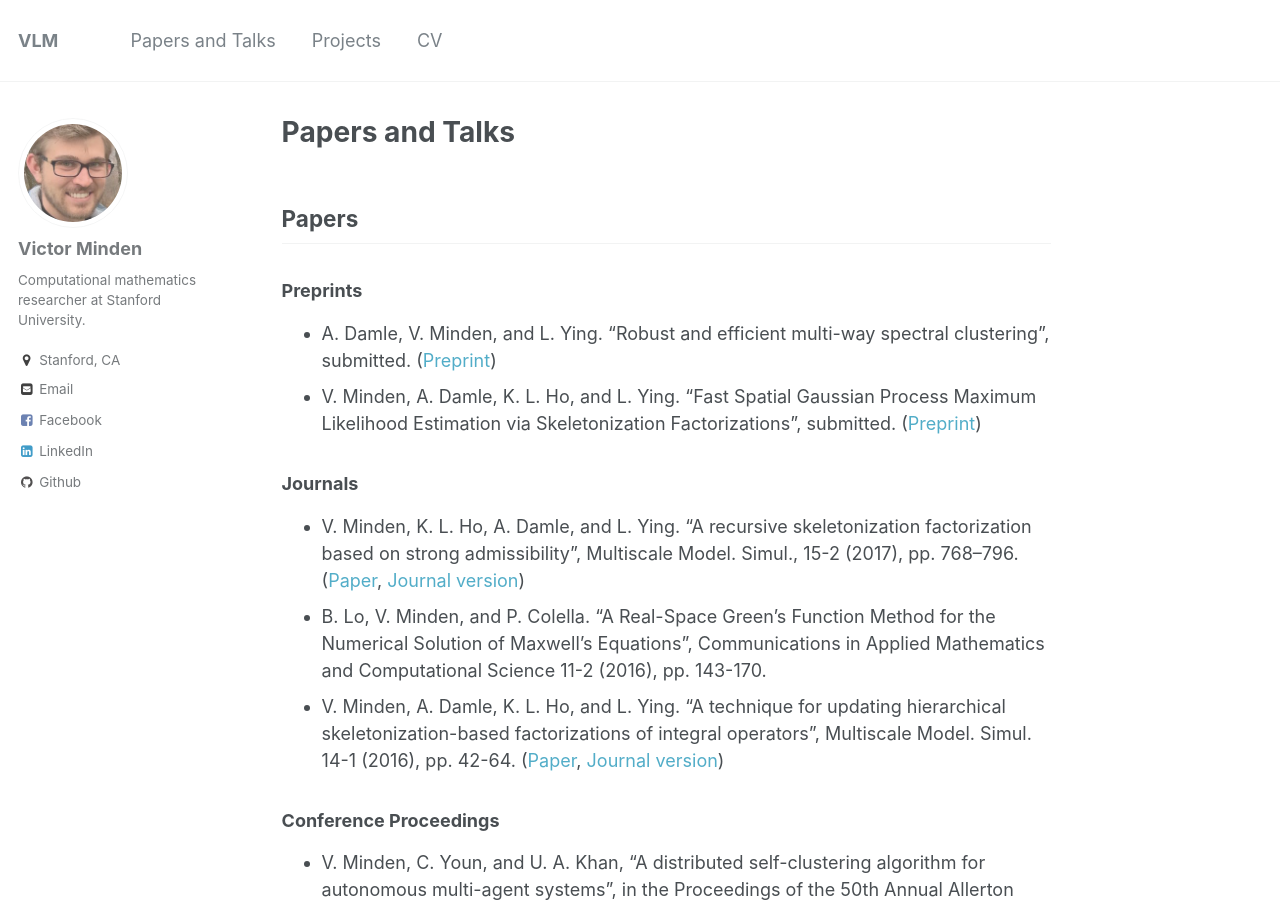
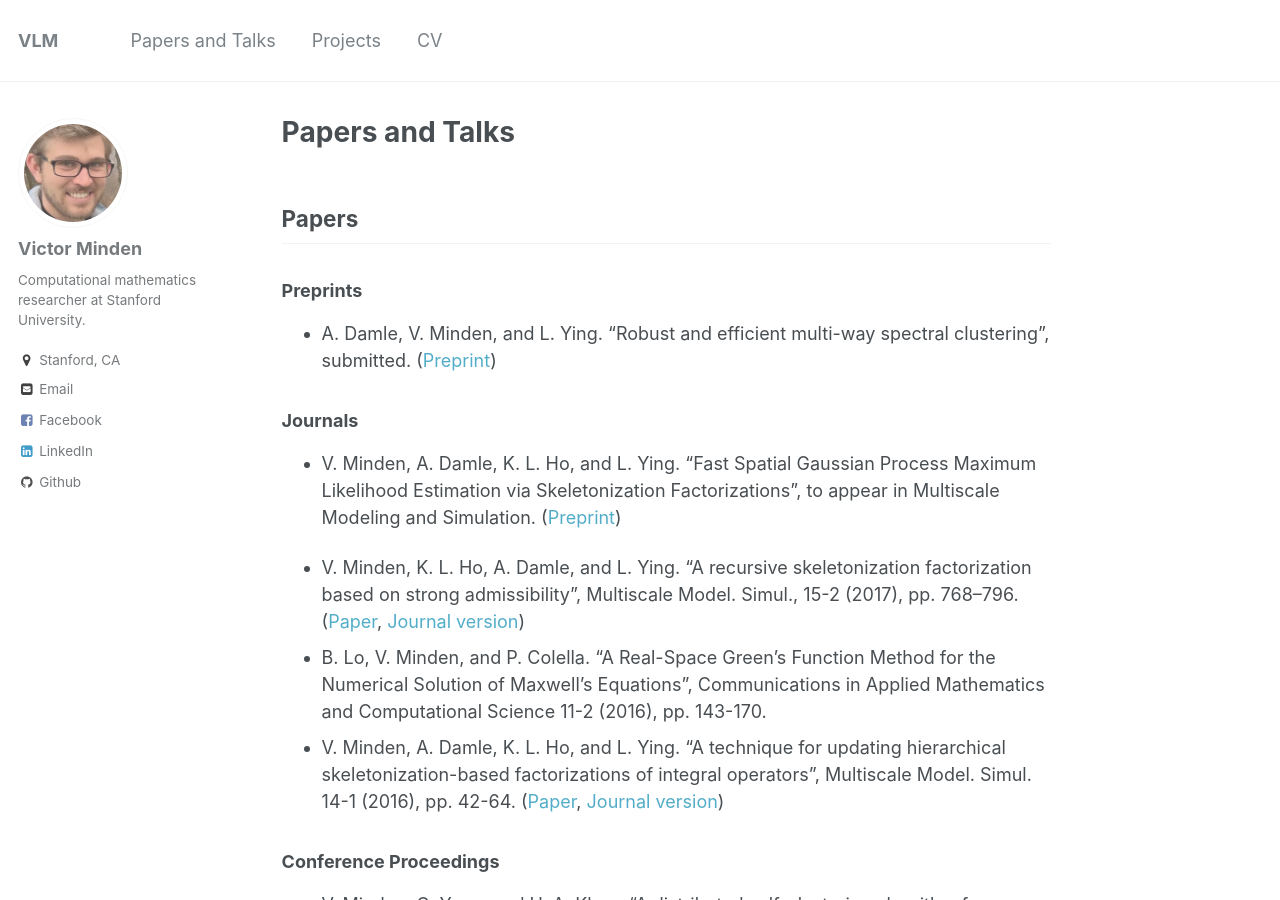
Before and after one commit to victorminden/victorminden.github.io, a Jekyll site: the page built from _pages/papers.md, in a window 1280 px wide and 900 px high. Built offline with Jekyll 4.4.1, drawn with Linux system fonts in a browser that asks for light colours.

Commit message:
update arxiv

```diff
--- a/_pages/papers.md
+++ b/_pages/papers.md
@@ -11,9 +11,10 @@ permalink: /papers.html
 
 ### Preprints
 - A. Damle, V. Minden, and L. Ying.  "Robust and efficient multi-way spectral clustering", submitted. ([Preprint](https://arxiv.org/abs/1609.08251))
-- V. Minden, A. Damle, K. L. Ho, and L. Ying.  "Fast Spatial Gaussian Process Maximum Likelihood Estimation via Skeletonization Factorizations", submitted. ([Preprint](https://arxiv.org/abs/1603.08057))
 
 ### Journals
+- V. Minden, A. Damle, K. L. Ho, and L. Ying.  "Fast Spatial Gaussian Process Maximum Likelihood Estimation via Skeletonization Factorizations", to appear in Multiscale Modeling and Simulation. ([Preprint](https://arxiv.org/abs/1603.08057))
+
 - V. Minden, K. L. Ho, A. Damle, and L. Ying.  "A recursive skeletonization factorization based on strong admissibility", Multiscale Model. Simul., 15-2 (2017), pp. 768–796. ([Paper](docs/rss.pdf), [Journal version](http://dx.doi.org/10.1137/16M1095949))
 - B. Lo, V. Minden, and P. Colella. "A Real-Space Green's Function Method for the Numerical Solution of Maxwell's Equations", Communications in Applied Mathematics and Computational Science 11-2 (2016), pp. 143-170.
 - V. Minden, A. Damle, K. L. Ho, and L. Ying. "A technique for updating hierarchical skeletonization-based factorizations of integral operators", Multiscale Model. Simul. 14-1 (2016), pp. 42-64. ([Paper](docs/updating.pdf), [Journal version](http://dx.doi.org/10.1137/15M1024500))
```
